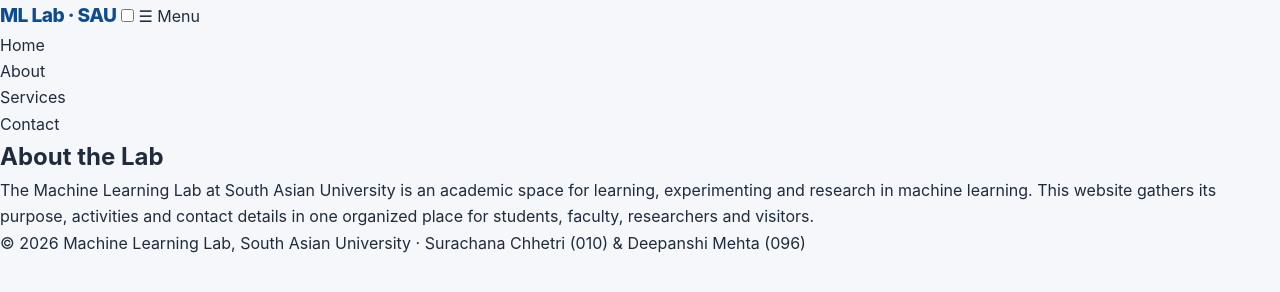
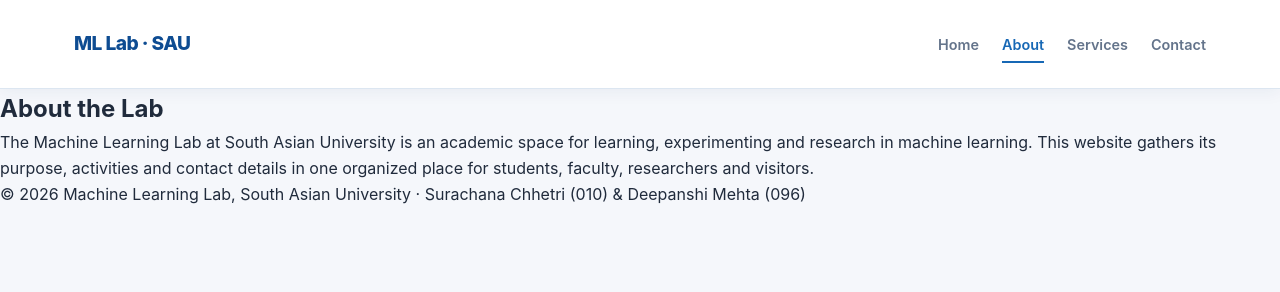
Before and after one commit to SurachanaChhetri/sau-ml-lab, a plain HTML site: page about.html in a window 1280 px wide. Drawn offline with Linux system fonts and the light colour scheme.

Commit message:
Fix styling on About, Services and Contact pages

```diff
--- a/about.html
+++ b/about.html
@@ -8,17 +8,22 @@
 <script src="js/script.js" defer></script>
 </head>
 <body>
-<header><nav>
-<span class="logo">ML Lab · SAU</span>
-<input type="checkbox" id="menu-toggle" class="menu-check" aria-label="Toggle menu">
-<label for="menu-toggle" class="hamburger" aria-hidden="true">&#9776; Menu</label>
-<ul>
-<li><a href="index.html">Home</a></li>
-<li><a href="about.html" class="active">About</a></li>
-<li><a href="services.html">Services</a></li>
-<li><a href="contact.html">Contact</a></li>
-</ul>
-</nav></header>
+<header class="site-header">
+    <nav class="nav-container" aria-label="Main navigation">
+
+        <a class="logo" href="index.html">
+            ML Lab · SAU
+        </a>
+
+        <ul class="nav-links">
+            <li><a href="index.html">Home</a></li>
+            <li><a href="about.html" class="active">About</a></li>
+            <li><a href="services.html">Services</a></li>
+            <li><a href="contact.html">Contact</a></li>
+        </ul>
+
+    </nav>
+</header>
 <main>
 <h2>About the Lab</h2>
 <p>The Machine Learning Lab at South Asian University is an academic space for learning, experimenting and research in machine learning. This website gathers its purpose, activities and contact details in one organized place for students, faculty, researchers and visitors.</p>
```
Also changed, not shown: contact.html (+12 -11 lines), services.html (+12 -11 lines).
